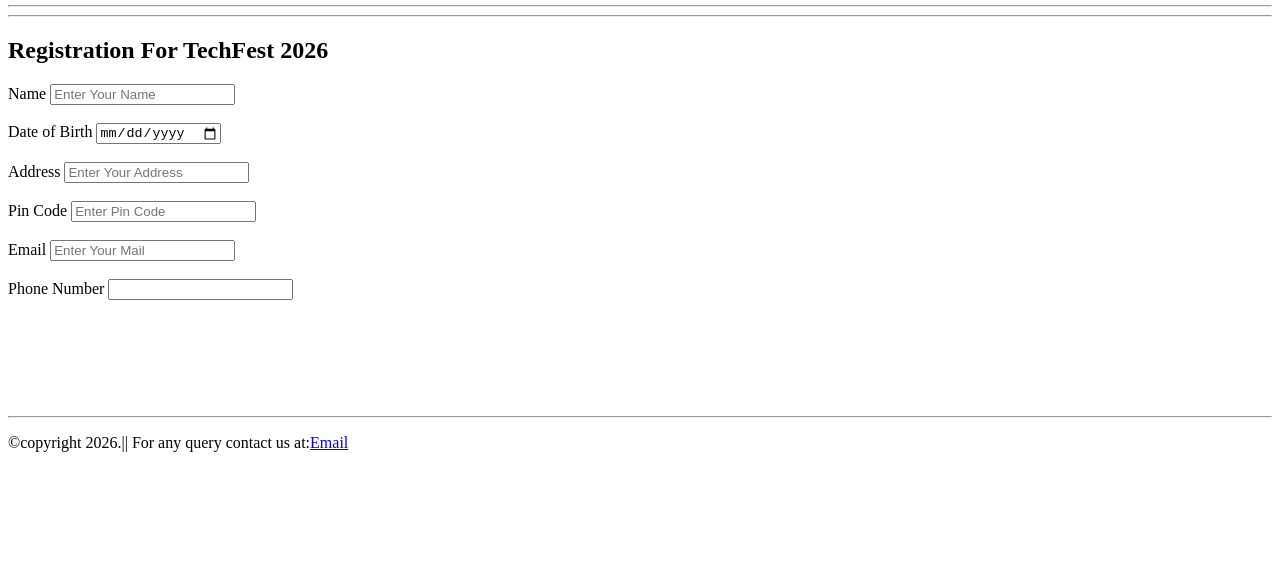
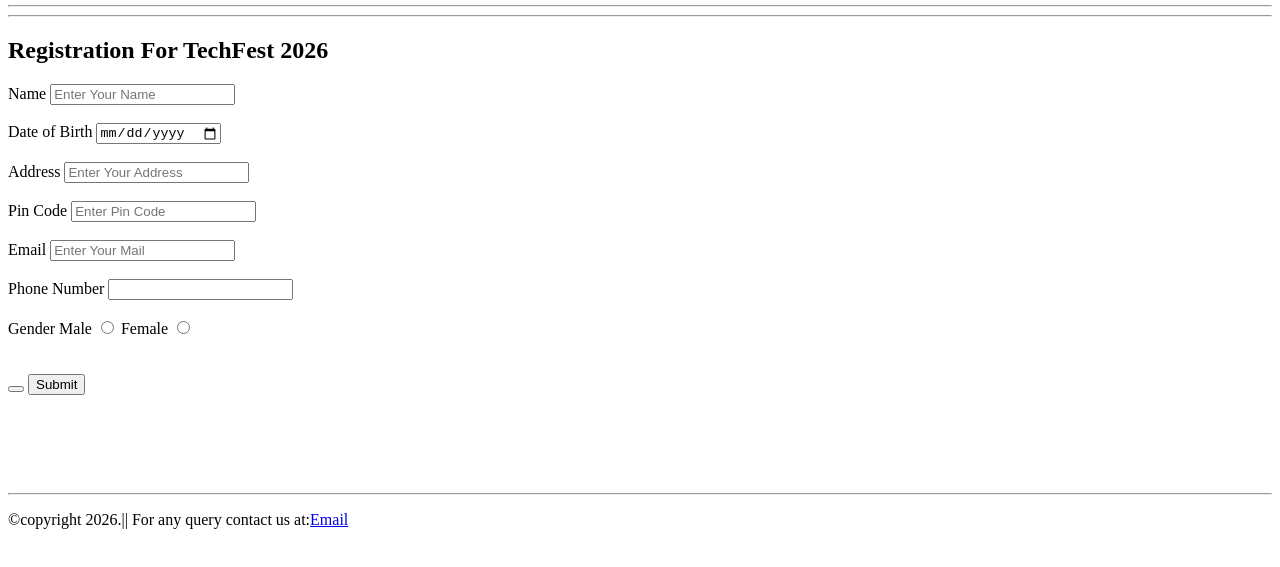
Before and after one commit to amartiger417-netizen/Cohort3-HTML-project, a plain HTML site: page index2(Register).html in a window 1280 px wide. Shown: the part 101-668 px from the top of the page. Drawn offline with Linux system fonts and the light colour scheme.

Commit message:
submit button added

```diff
--- a/index2(Register).html
+++ b/index2(Register).html
@@ -32,6 +32,14 @@
                 <input type="email" id="email" placeholder="Enter Your Mail"><br><br>
                 <label for="number" >Phone Number</labe>
                 <input type="tel" id="number" ><br><br>
+
+            <label for="Gender:">Gender</label>
+            <label for="Male">Male</label>
+            <input type="radio">
+            <label for="Female">Female</label>
+            <input type="radio"> <br><br><br>
+             <button type="submit"></button>
+                <input type="submit" >
             </div>
         </form>
     </main>
```
